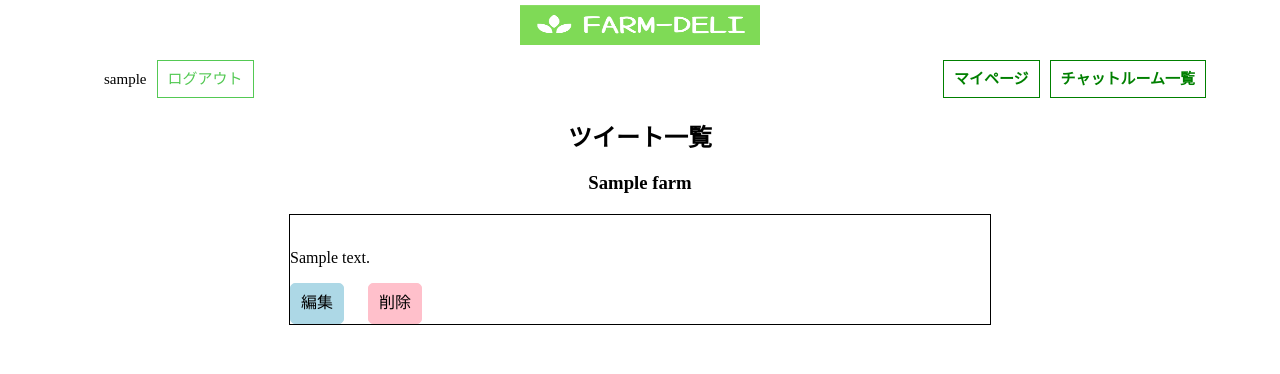
After one commit to b046814/farm-deli, a Rails app: page /farms/1/tweets in a window 1280 px wide. The commit adds this page. Shown: the top 374 px of the page. Run offline with Rails 7, Linux system fonts and the light colour scheme; a user stored in the database is signed in; tables that the repository leaves empty hold one stand-in row (values such as "Sample post"); data that the repository does not hold is empty; style sheets or scripts are compiled from the project's sources; parts of the project's set-up code (start-up, migrations or seed data) failed here and were passed over; some libraries are stand-ins or nearby versions.

Commit message:
ツイート一覧表示ビューファイル設定

```diff
--- a/app/assets/stylesheets/farm/farm.show.css
+++ b/app/assets/stylesheets/farm/farm.show.css
@@ -45,3 +45,29 @@
   margin-left: 10px;
   margin-bottom: 10px;
 }
+
+.farm-show-button{
+  display: inline-block;
+  text-decoration: none;
+  padding: 10px;
+  color: black;
+  border-radius: 5px;
+  margin-right: 10px;
+  border: 1px solid lightblue;
+  background-color: lightblue;
+}
+
+.intro-destroy{
+  border: 1px solid pink;
+  background-color: pink;
+}
+
+.tweet-create{
+  border: 1px solid lightseagreen;
+  background-color: lightseagreen;
+}
+
+.tweet-list{
+  border: 1px solid rgb(219, 219, 103);
+  background-color: rgb(219, 219, 103);
+}
--- /dev/null
+++ b/app/assets/stylesheets/tweet/tweet.index.css
@@ -0,0 +1,38 @@
+.tweet-index{
+  width: 70%;
+  margin: 20px auto;
+}
+
+.tweet-index-inner{
+  display: flex;
+  flex-direction: column;
+  align-items: center;
+}
+
+.tweet-index-image{
+  width: 700px;
+  margin-bottom: 50px;
+  border: 1px solid black;
+}
+
+.tweet-edit{
+  display: inline-block;
+  text-decoration: none;
+  padding: 10px;
+  border: 1px solid lightblue;
+  background-color: lightblue;
+  border-radius: 5px;
+  color: black;
+  margin-right: 20px;
+}
+
+.tweet-destroy{
+  display: inline-block;
+  text-decoration: none;
+  padding: 10px;
+  border: 1px solid pink;
+  background-color:pink;
+  color: black;
+  margin-right: 20px;
+  border-radius: 5px;
+}
--- a/app/controllers/tweets_controller.rb
+++ b/app/controllers/tweets_controller.rb
@@ -1,12 +1,16 @@
 class TweetsController < ApplicationController
+  before_action :set_farm, only: [:index, :new, :create, :edit, :update, :destroy]
+  before_action :move_to_root, only: [:new, :create, :edit, :update, :destroy]
+
+  def index
+    @tweets = @farm.tweets
+  end
 
   def new
-    @farm = Farm.find(params[:farm_id])
     @tweet = Tweet.new
   end
 
   def create
-    @farm = Farm.find(params[:farm_id])
     @tweet = Tweet.new(tweet_params)
     @tweet.farm_id = @farm.id
     if @tweet.save
@@ -16,10 +20,43 @@ class TweetsController < ApplicationController
     end
   end
 
+  def edit
+    @tweet = Tweet.find(params[:id])
+  end
+
+  def update
+    @tweet = Tweet.find(params[:id])
+    if @tweet.update(tweet_params)
+      redirect_to farm_tweets_path(@farm)
+    else
+      render :edit
+    end
+  end
+
+  def destroy
+    @tweet = Tweet.find(params[:id])
+    if @tweet.destroy
+      redirect_to farm_tweets_path(@farm)
+    else
+      redirect_to farm_tweets_path(@farm)
+    end
+  end
+
+
   private
 
   def tweet_params
     params.require(:tweet).permit(:content, :image)
   end
 
+  def set_farm
+    @farm = Farm.find(params[:farm_id])
+  end
+
+  def move_to_root
+    return if farmer_signed_in? && current_farmer.farm.id == @farm.id
+
+    redirect_to root_path
+  end
+
 end
--- /dev/null
+++ b/app/views/tweets/index.html.erb
@@ -0,0 +1,17 @@
+<%= render 'shares/bar_menu' %>
+<h2 class="tweet-new-title">ツイート一覧</h2>
+<h3 class="tweet-new-title"><%=@farm.name%></h3>
+<div class="tweet-index">
+  <div class="tweet-index-inner">
+    <% @tweets.each do |tweet| %>
+      <div class="tweet-index-image" >
+        <%= image_tag tweet.image.variant(resize_to_fill: [700, 500]).processed, class:'tweet-pic' %>
+        <p><%= tweet.content %></p>
+          <% if farmer_signed_in? && current_farmer.farm.id == @farm.id%>
+            <%= link_to '編集', edit_farm_tweet_path(@farm, tweet), class:"tweet-edit" %>
+            <%= link_to '削除', farm_tweet_path(@farm, tweet), class:"tweet-destroy", method: :delete %>
+          <% end %>
+      </div>
+      <% end %>
+  </div>
+</div>
--- a/config/routes.rb
+++ b/config/routes.rb
@@ -19,7 +19,7 @@ Rails.application.routes.draw do
   end
   resources :farms, only: [:new, :create, :show, :edit, :update, :destroy] do
     resources :favorites, only: [:create, :destroy]
-    resources :tweets, only: [:new, :create, :show, :edit, :update, :destroy]
+    resources :tweets, only: [:index, :new, :create, :edit, :update, :destroy]
   end
   resources :users, only: :show
   resources :tags, only: :show
```
Also changed, not shown: app/views/farms/show.html.erb (+4 -3 lines), app/views/tweets/edit.html.erb (added, +25 -0 lines).
